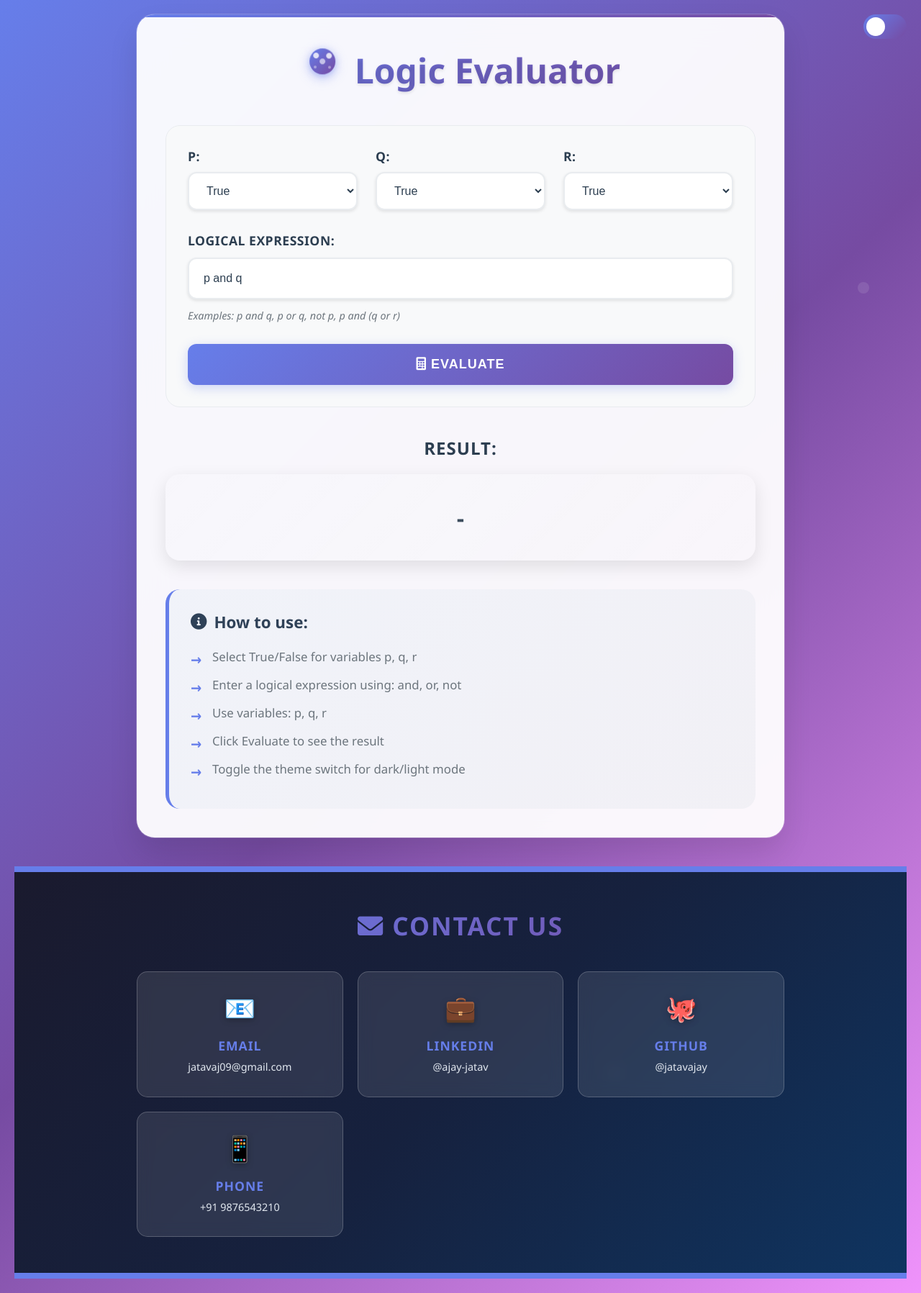
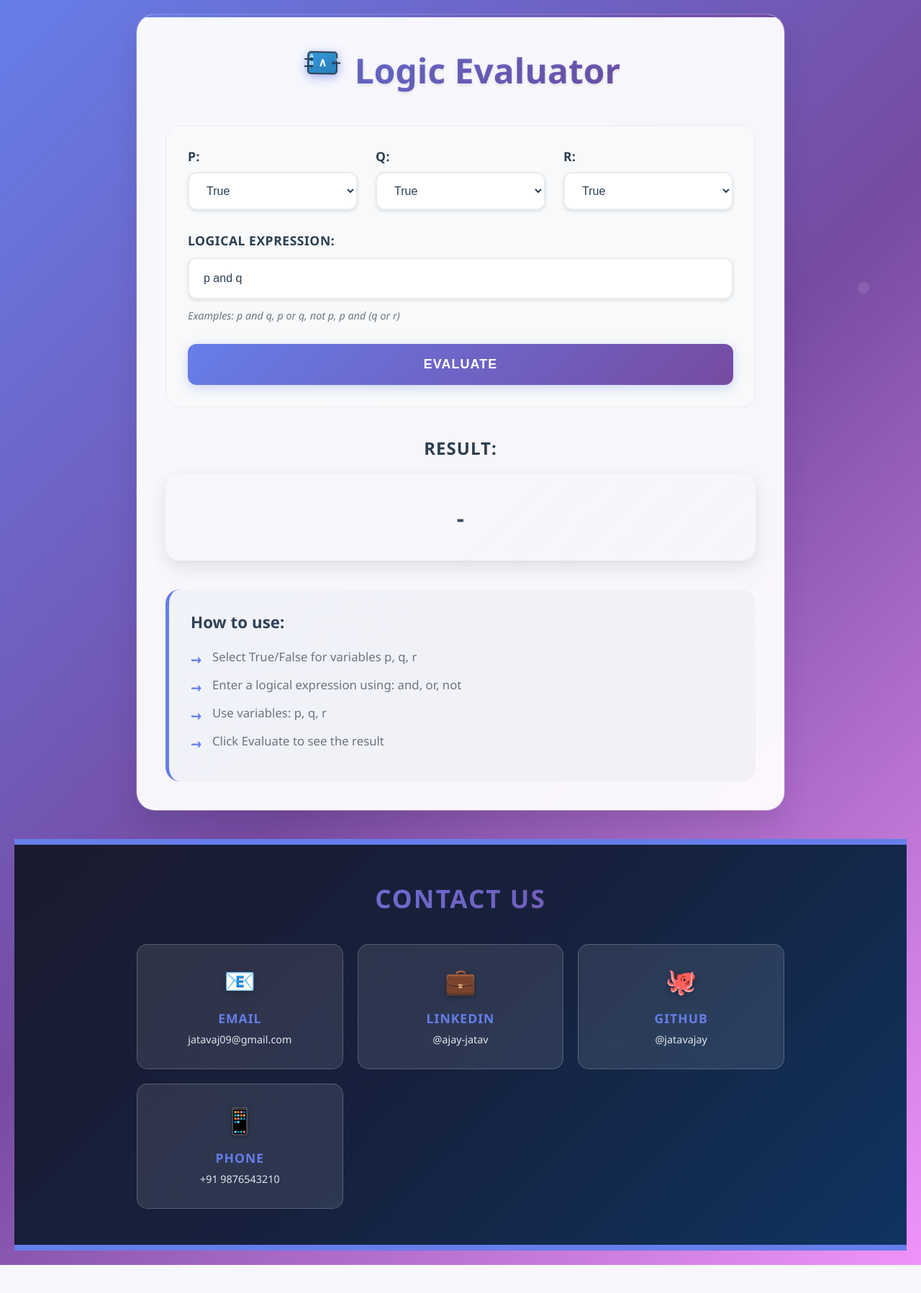
Before and after one commit to jatavajay/Logic-Evaluator, a Flask app: page / in a window 1280 px wide. Shown: the whole page at 72% size. After the commit the page ends 1758 px from the top, so only its background shows below. Run offline with Flask 3, Linux system fonts and the light colour scheme.

Commit message:
Update index.html

```diff
--- a/templates/index.html
+++ b/templates/index.html
@@ -5,33 +5,41 @@
     <meta name="viewport" content="width=device-width, initial-scale=1.0">
     <title>Logic Evaluator</title>
     <link rel="stylesheet" href="{{ url_for('static', filename='style.css') }}">
-    <link rel="stylesheet" href="https://cdnjs.cloudflare.com/ajax/libs/font-awesome/6.0.0/css/all.min.css">
 </head>
 <body>
-    <div class="theme-switch-wrapper">
-        <label class="theme-switch" for="theme-checkbox">
-            <input type="checkbox" id="theme-checkbox">
-            <div class="slider round">
-                <span class="sun">☀️</span>
-                <span class="moon">🌙</span>
-            </div>
-        </label>
-    </div>
-
     <div class="container">
         <h1>
             <span class="logo">
                 <svg width="60" height="60" viewBox="0 0 60 60" fill="none" xmlns="http://www.w3.org/2000/svg">
-                    <path d="M30 10C20 10 12 18 12 28C12 38 20 46 30 46C40 46 48 38 48 28C48 18 40 10 30 10Z" fill="url(#brainGradient)"/>
-                    <path d="M25 20C25 22.2091 23.2091 24 21 24C18.7909 24 17 22.2091 17 20C17 17.7909 18.7909 16 21 16C23.2091 16 25 17.7909 25 20Z" fill="white" opacity="0.8"/>
-                    <path d="M43 20C43 22.2091 41.2091 24 39 24C36.7909 24 35 22.2091 35 20C35 17.7909 36.7909 16 39 16C41.2091 16 43 17.7909 43 20Z" fill="white" opacity="0.8"/>
-                    <path d="M30 32C27.7909 32 26 30.2091 26 28C26 25.7909 27.7909 24 30 24C32.2091 24 34 25.7909 34 28C34 30.2091 32.2091 32 30 32Z" fill="white" opacity="0.6"/>
-                    <path d="M22 36C22 37.1046 21.1046 38 20 38C18.8954 38 18 37.1046 18 36C18 34.8954 18.8954 34 20 34C21.1046 34 22 34.8954 22 36Z" fill="white" opacity="0.4"/>
-                    <path d="M42 36C42 37.1046 41.1046 38 40 38C38.8954 38 38 37.1046 38 36C38 34.8954 38.8954 34 40 34C41.1046 34 42 34.8954 42 36Z" fill="white" opacity="0.4"/>
+                    <!-- Logic Gate Icon -->
+                    <rect x="10" y="15" width="40" height="30" rx="4" fill="url(#logicGradient)" stroke="#2c3e50" stroke-width="2"/>
+
+                    <!-- Input lines -->
+                    <line x1="5" y1="25" x2="15" y2="25" stroke="#2c3e50" stroke-width="2"/>
+                    <line x1="5" y1="35" x2="15" y2="35" stroke="#2c3e50" stroke-width="2"/>
+
+                    <!-- Output line -->
+                    <line x1="45" y1="30" x2="55" y2="30" stroke="#2c3e50" stroke-width="2"/>
+
+                    <!-- Logic symbols -->
+                    <text x="30" y="35" text-anchor="middle" fill="white" font-family="Arial, sans-serif" font-size="16" font-weight="bold">∧</text>
+
+                    <!-- Input labels -->
+                    <text x="12" y="23" fill="white" font-family="Arial, sans-serif" font-size="8" font-weight="bold">A</text>
+                    <text x="12" y="33" fill="white" font-family="Arial, sans-serif" font-size="8" font-weight="bold">B</text>
+
+                    <!-- Output label -->
+                    <text x="48" y="28" fill="white" font-family="Arial, sans-serif" font-size="8" font-weight="bold">Y</text>
+
+                    <!-- Circuit dots -->
+                    <circle cx="15" cy="25" r="2" fill="#2c3e50"/>
+                    <circle cx="15" cy="35" r="2" fill="#2c3e50"/>
+                    <circle cx="45" cy="30" r="2" fill="#2c3e50"/>
+
                     <defs>
-                        <linearGradient id="brainGradient" x1="0%" y1="0%" x2="100%" y2="100%">
-                            <stop offset="0%" style="stop-color:#667eea;stop-opacity:1" />
-                            <stop offset="100%" style="stop-color:#764ba2;stop-opacity:1" />
+                        <linearGradient id="logicGradient" x1="0%" y1="0%" x2="100%" y2="100%">
+                            <stop offset="0%" style="stop-color:#3498db;stop-opacity:1" />
+                            <stop offset="100%" style="stop-color:#2980b9;stop-opacity:1" />
                         </linearGradient>
                     </defs>
                 </svg>
@@ -44,22 +52,22 @@
                 <div class="input-group">
                     <label for="p">p:</label>
                     <select id="p">
-                        <option value="true">True</option>
-                        <option value="false">False</option>
+                        <option value="True">True</option>
+                        <option value="False">False</option>
                     </select>
                 </div>
                 <div class="input-group">
                     <label for="q">q:</label>
                     <select id="q">
-                        <option value="true">True</option>
-                        <option value="false">False</option>
+                        <option value="True">True</option>
+                        <option value="False">False</option>
                     </select>
                 </div>
                 <div class="input-group">
                     <label for="r">r:</label>
                     <select id="r">
-                        <option value="true">True</option>
-                        <option value="false">False</option>
+                        <option value="True">True</option>
+                        <option value="False">False</option>
                     </select>
                 </div>
             </div>
@@ -72,9 +80,7 @@
                 </div>
             </div>
 
-            <button onclick="evaluateExpression()">
-                <i class="fas fa-calculator"></i> Evaluate
-            </button>
+            <button onclick="evaluateExpression()">Evaluate</button>
         </div>
 
         <div class="result-section">
@@ -83,13 +89,12 @@
         </div>
 
         <div class="instructions">
-            <h3><i class="fas fa-info-circle"></i> How to use:</h3>
+            <h3>How to use:</h3>
             <ul>
                 <li>Select True/False for variables p, q, r</li>
                 <li>Enter a logical expression using: and, or, not</li>
                 <li>Use variables: p, q, r</li>
                 <li>Click Evaluate to see the result</li>
-                <li>Toggle the theme switch for dark/light mode</li>
             </ul>
         </div>
     </div>
@@ -97,7 +102,7 @@
     <!-- Contact Section -->
     <div class="contact-section">
         <div class="contact-container">
-            <h3><i class="fas fa-envelope"></i> Contact Us</h3>
+            <h3>Contact Us</h3>
             <div class="contact-grid">
                 <div class="contact-item">
                     <span class="contact-icon">📧</span>
@@ -111,7 +116,7 @@
                     <span class="contact-icon">💼</span>
                     <div class="contact-details">
                         <h4>LinkedIn</h4>
-                        <a href="https://www.linkedin.com/in/ajay-jatav-b15428207" target="_blank">@ajay-jatav</a>
+                        <a href="https://www.linkedin.com/in/ajay-jatav-b15428207?utm_source=share&utm_campaign=share_via&utm_content=profile&utm_medium=android_app" target="_blank">@ajay-jatav</a>
                     </div>
                 </div>
 
@@ -135,31 +140,10 @@
     </div>
 
     <script>
-        // Theme switching functionality
-        const themeSwitch = document.getElementById('theme-checkbox');
-
-        // Check for saved theme preference or respect OS preference
-        if (localStorage.getItem('theme') === 'dark' ||
-            (window.matchMedia('(prefers-color-scheme: dark)').matches && !localStorage.getItem('theme'))) {
-            document.body.classList.add('dark-theme');
-            themeSwitch.checked = true;
-        }
-
-        themeSwitch.addEventListener('change', function() {
-            if (this.checked) {
-                document.body.classList.add('dark-theme');
-                localStorage.setItem('theme', 'dark');
-            } else {
-                document.body.classList.remove('dark-theme');
-                localStorage.setItem('theme', 'light');
-            }
-        });
-
         function evaluateExpression() {
-            // Get values as strings "true"/"false" and convert to actual booleans
-            const p = document.getElementById('p').value === 'true';
-            const q = document.getElementById('q').value === 'true';
-            const r = document.getElementById('r').value === 'true';
+            const p = document.getElementById('p').value;
+            const q = document.getElementById('q').value;
+            const r = document.getElementById('r').value;
             const expr = document.getElementById('expr').value.trim();
 
             if (!expr) {
@@ -177,7 +161,7 @@
                     'Content-Type': 'application/json',
                 },
                 body: JSON.stringify({
-                    p: p,  // Now sending actual boolean values
+                    p: p,
                     q: q,
                     r: r,
                     expr: expr
@@ -205,12 +189,6 @@
                 evaluateExpression();
             }
         });
-
-        // Quick test buttons
-        function quickTest(expression) {
-            document.getElementById('expr').value = expression;
-            evaluateExpression();
-        }
     </script>
 </body>
 </html>
```
